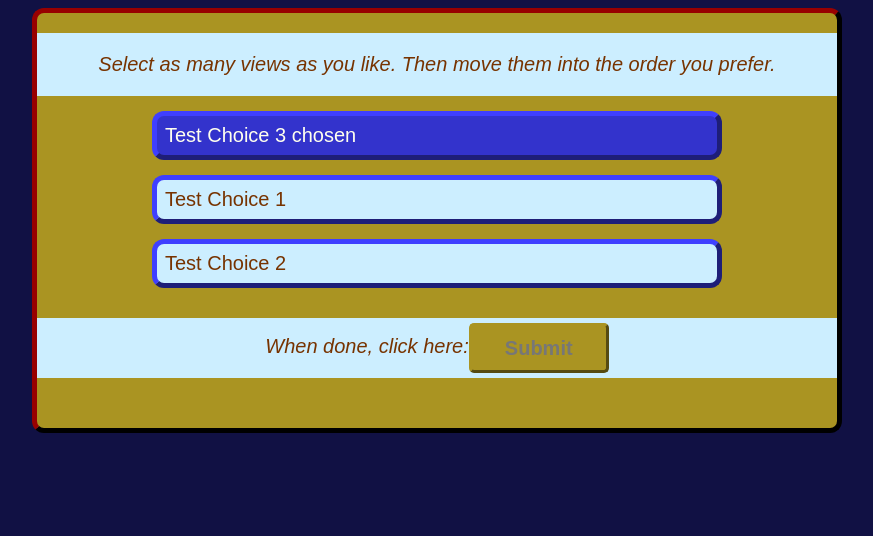
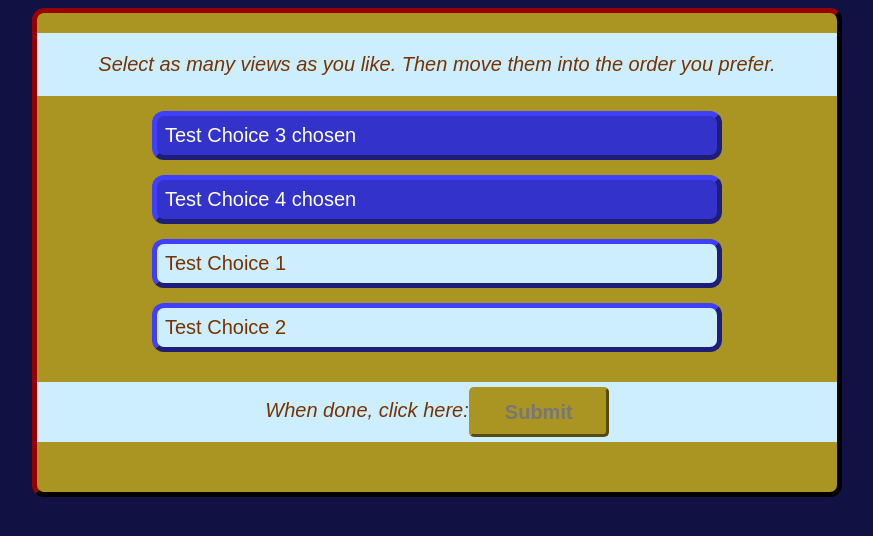
Before and after one commit to krubokrubo/peoplesviews, a Vue app: page /choose in a window 1280 px wide. Shown: the top 536 px of the page, without its empty margins (203-1076 px from the left). Built offline with nearby package versions, Linux system fonts and the light colour scheme.

Commit message:
Each section is now draggable using the ChoiceItem component

```diff
--- a/src/components/ChoiceItem.vue
+++ b/src/components/ChoiceItem.vue
@@ -1,5 +1,7 @@
 <template>
-  <li @click="$emit('clicked', choice, arrayindex);">
+  <li
+    v-bind:class="{ chosen: ischosen }"
+    @click="$emit('clicked', choice, arrayindex);">
     {{ choice.title }}
   </li>
 </template>
@@ -7,7 +9,7 @@
 <script>
 export default {
   name: 'ChoiceItem',
-  props: ['choice', 'arrayindex'],
+  props: ['choice', 'arrayindex', 'ischosen'],
 }
 </script>
 
--- a/src/components/Chooser.vue
+++ b/src/components/Chooser.vue
@@ -5,9 +5,16 @@
       Then move them into the order you prefer.
     </div>
     <ul class="choices chosen">
-      <li v-for="choice in chosenchoices" :key="choice.id" class="chosen">
-        {{ choice.title }}
-      </li>
+      <draggable v-model="chosenchoices">
+        <ChoiceItem
+          v-for="(choice, index) in chosenchoices"
+          :key="choice.id"
+          :choice="choice"
+          :arrayindex="index"
+          :ischosen="true"
+          @clicked="unchoose">
+        </ChoiceItem>
+      </draggable>
     </ul>
     <ul class="choices">
       <draggable v-model="choices">
@@ -16,6 +23,7 @@
           :key="choice.id"
           :choice="choice"
           :arrayindex="index"
+          :ischosen="false"
           @clicked="choose">
         </ChoiceItem>
       </draggable>
@@ -60,12 +68,17 @@ export default {
       chosenchoices: [
         { id: 2, rank: 3, chosen: true,
           title: 'Test Choice 3 chosen' },
+        { id: 3, rank: 4, chosen: true,
+          title: 'Test Choice 4 chosen' },
       ],
     };
   },
   methods: {
     choose: function(choice, index) {
       alert('This is the choose function called with index '+index);
+    },
+    unchoose: function(choice, index) {
+      alert('This is the unchoose function called with index '+index);
     },
   },
 }
```
